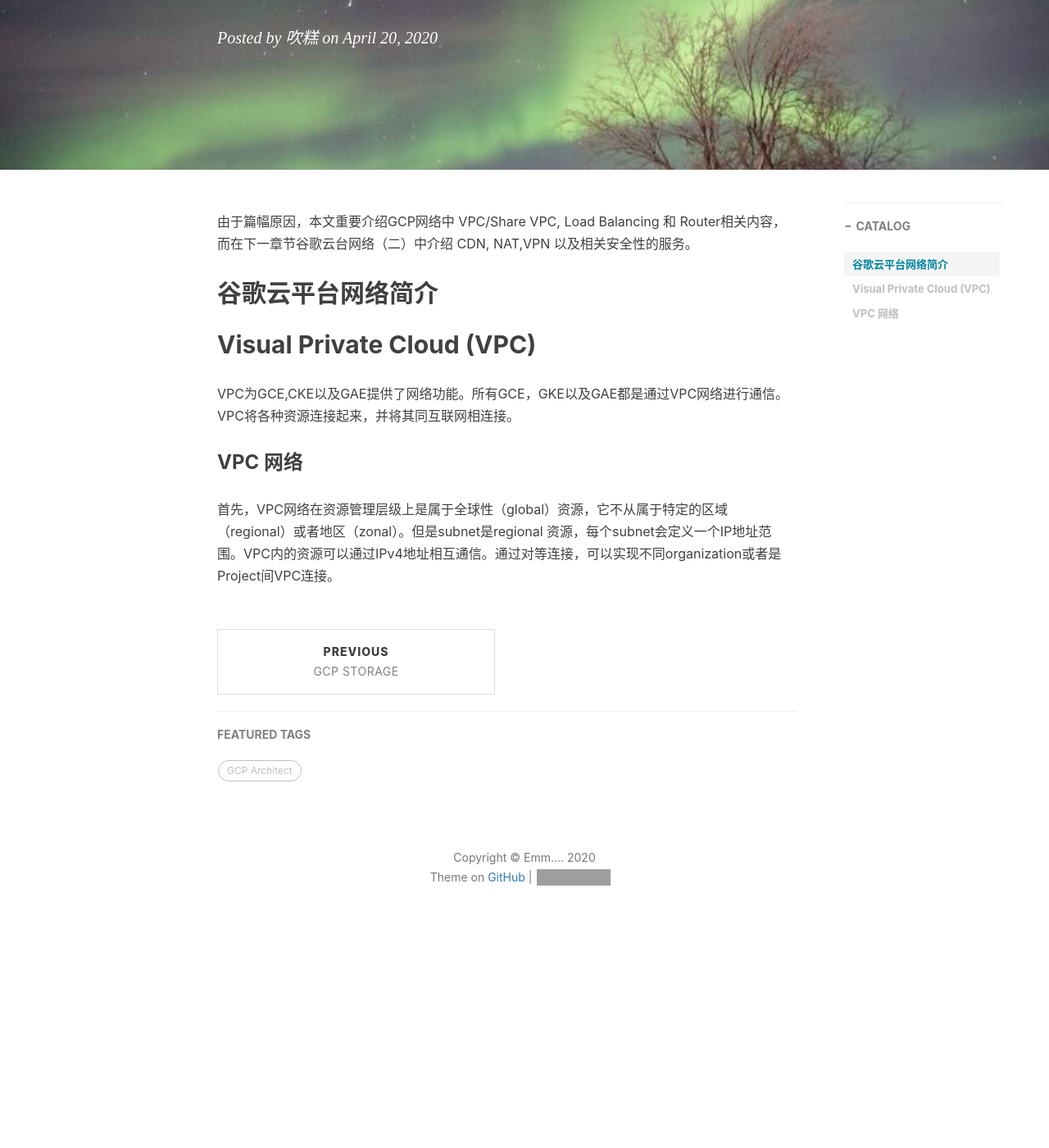
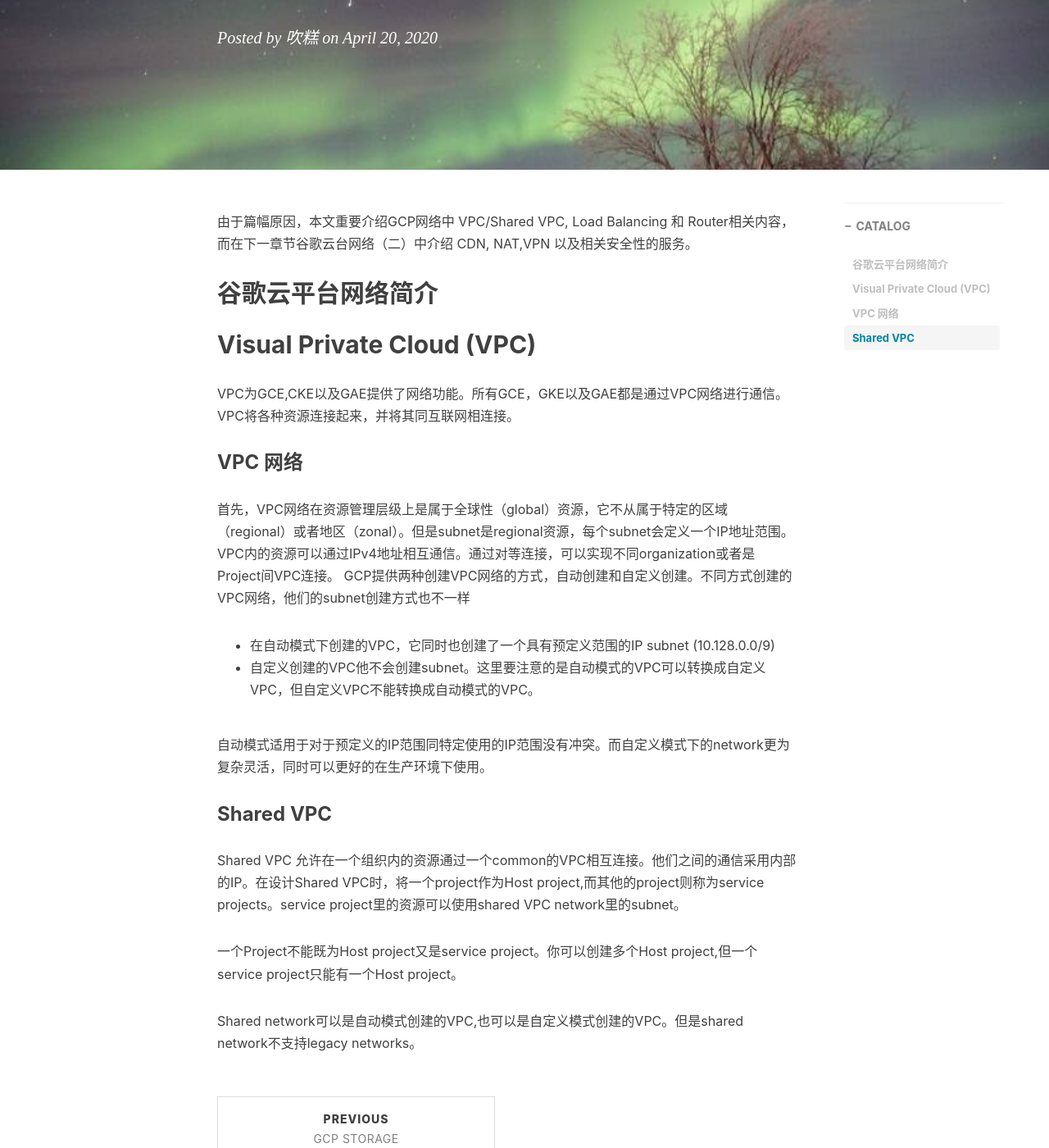
Before and after one commit to ximenchuigao/ximenchuigao.github.io, a Jekyll site: the page built from _posts/2012-04-20-GCP-Network.md, in a window 1280 px wide and 1400 px high, scrolled down 316 px. Shown: the whole window at 82% size. Built offline with Jekyll 4.4.1, drawn with Linux system fonts in a browser that asks for light colours; nearby versions of some CDN libraries; comment, search, counter and statistics services are not loaded; before the commit the page ends 1490 px from its top, so only the background shows below that; grey boxes are pictures that could not be loaded.

Commit message:
Updated GCP network, added shared network section

```diff
--- a/_posts/2012-04-20-GCP-Network.md
+++ b/_posts/2012-04-20-GCP-Network.md
@@ -9,11 +9,23 @@ tags:
     - GCP Architect
 ---
 
-由于篇幅原因，本文重要介绍GCP网络中 VPC/Share VPC, Load Balancing 和 Router相关内容，而在下一章节谷歌云台网络（二）中介绍 CDN, NAT,VPN 以及相关安全性的服务。
+由于篇幅原因，本文重要介绍GCP网络中 VPC/Shared VPC, Load Balancing 和 Router相关内容，而在下一章节谷歌云台网络（二）中介绍 CDN, NAT,VPN 以及相关安全性的服务。
 ## 谷歌云平台网络简介
 
 ## Visual Private Cloud (VPC)
 VPC为GCE,CKE以及GAE提供了网络功能。所有GCE，GKE以及GAE都是通过VPC网络进行通信。VPC将各种资源连接起来，并将其同互联网相连接。
 
 ### VPC 网络
-首先，VPC网络在资源管理层级上是属于全球性（global）资源，它不从属于特定的区域（regional）或者地区（zonal）。但是subnet是regional 资源，每个subnet会定义一个IP地址范围。VPC内的资源可以通过IPv4地址相互通信。通过对等连接，可以实现不同organization或者是Project间VPC连接。
+首先，VPC网络在资源管理层级上是属于全球性（global）资源，它不从属于特定的区域（regional）或者地区（zonal）。但是subnet是regional资源，每个subnet会定义一个IP地址范围。VPC内的资源可以通过IPv4地址相互通信。通过对等连接，可以实现不同organization或者是Project间VPC连接。
+GCP提供两种创建VPC网络的方式，自动创建和自定义创建。不同方式创建的VPC网络，他们的subnet创建方式也不一样
+- 在自动模式下创建的VPC，它同时也创建了一个具有预定义范围的IP subnet (10.128.0.0/9)
+- 自定义创建的VPC他不会创建subnet。这里要注意的是自动模式的VPC可以转换成自定义VPC，但自定义VPC不能转换成自动模式的VPC。
+
+自动模式适用于对于预定义的IP范围同特定使用的IP范围没有冲突。而自定义模式下的network更为复杂灵活，同时可以更好的在生产环境下使用。
+
+### Shared VPC
+Shared VPC 允许在一个组织内的资源通过一个common的VPC相互连接。他们之间的通信采用内部的IP。在设计Shared VPC时，将一个project作为Host project,而其他的project则称为service projects。service project里的资源可以使用shared VPC network里的subnet。
+
+一个Project不能既为Host project又是service project。你可以创建多个Host project,但一个service project只能有一个Host project。
+
+Shared network可以是自动模式创建的VPC,也可以是自定义模式创建的VPC。但是shared network不支持legacy networks。
```
